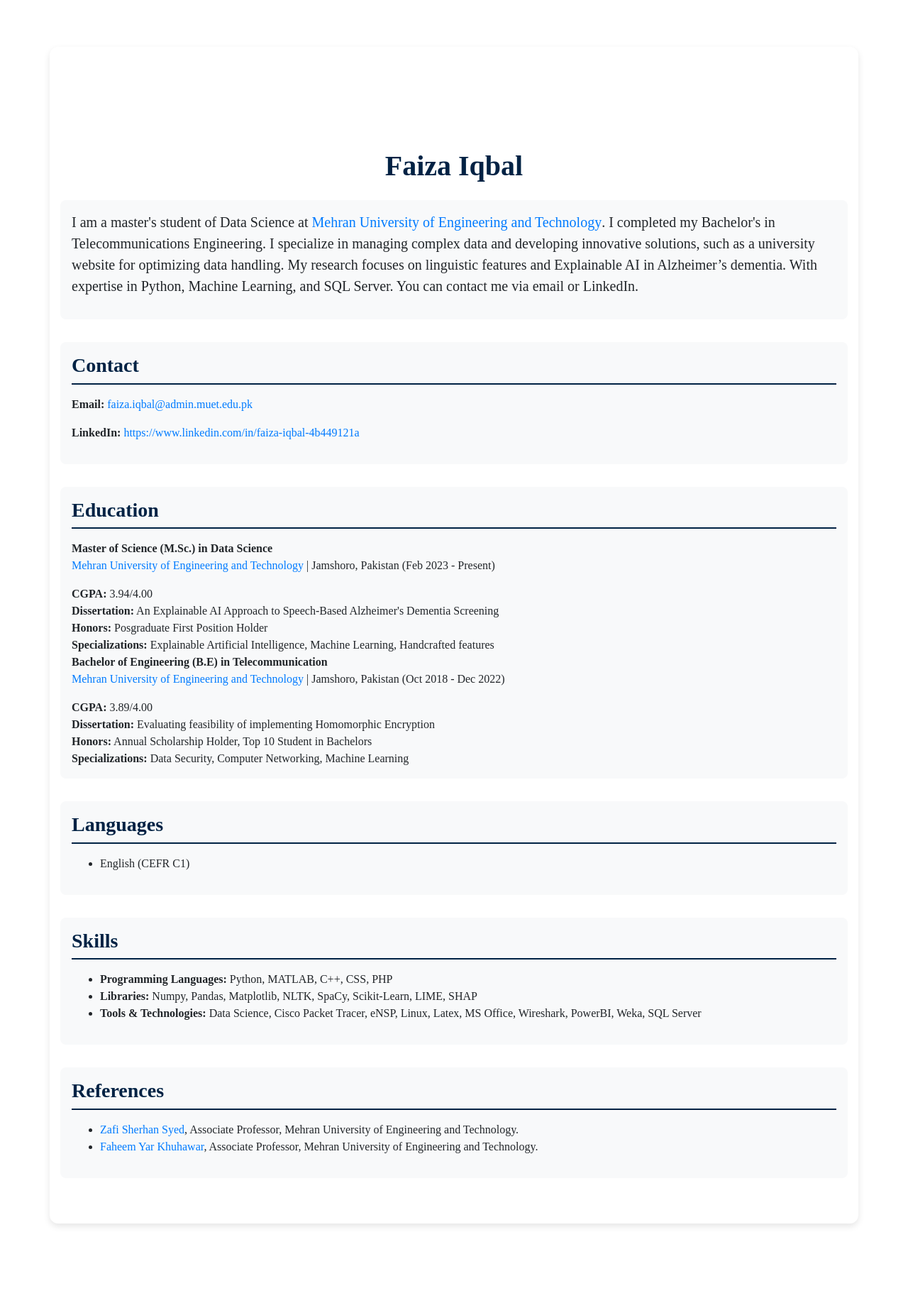
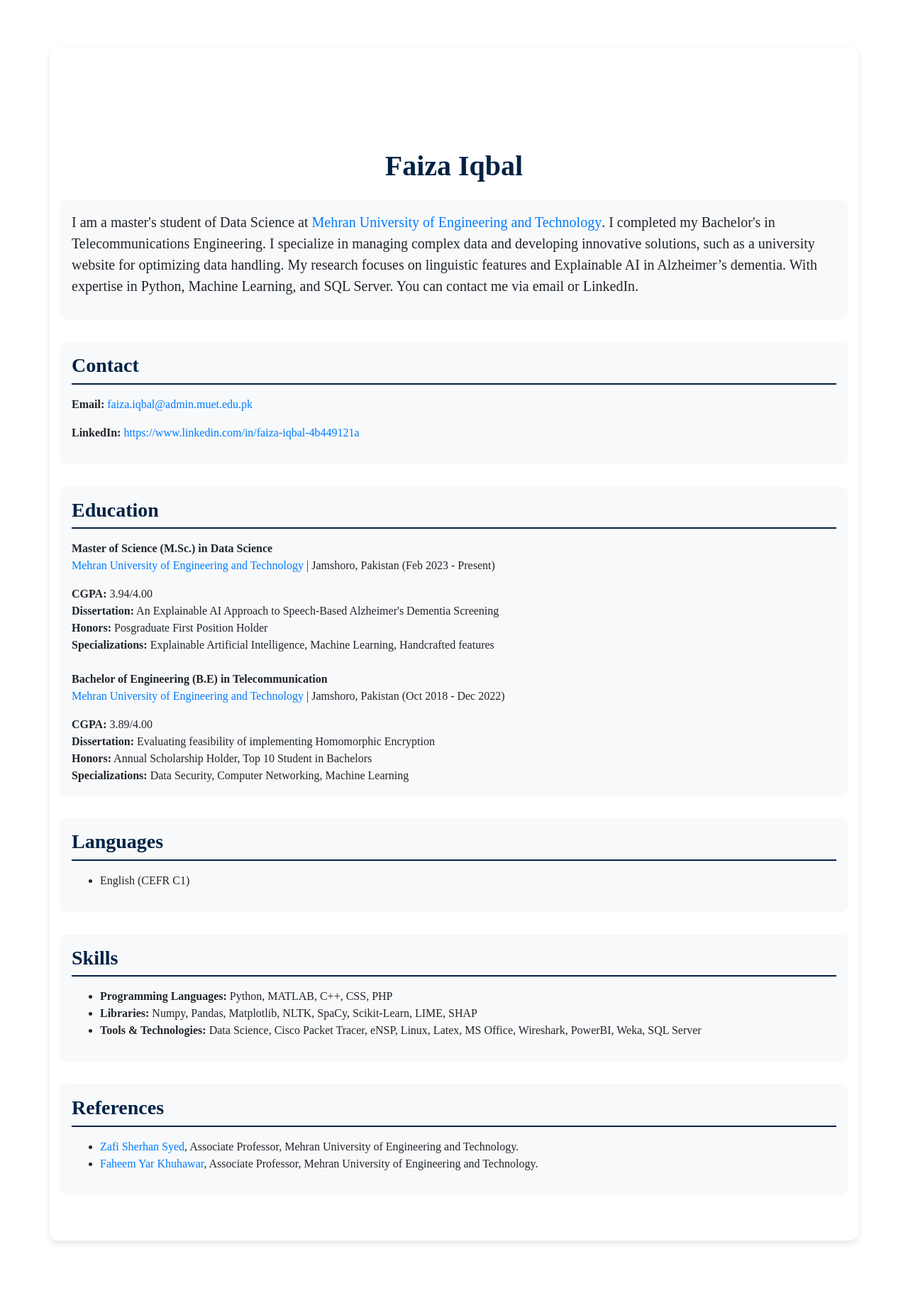
Before and after one commit to faizaiqbalsyed/faizaiqbalsyed.github.io, a Jekyll site: the page built from index.md, in a window 1280 px wide. Shown: the whole page at 71% size. Built offline with Jekyll 4.4.1, drawn with Linux system fonts in a browser that asks for light colours; nearby versions of some CDN libraries; before the commit the page ends 1812 px from its top, so only the background shows below that.

```diff
--- a/index.md
+++ b/index.md
@@ -92,7 +92,7 @@ body {
     <strong>CGPA:</strong> 3.94/4.00<br>
     <strong>Dissertation:</strong> An Explainable AI Approach to Speech-Based Alzheimer's Dementia Screening<br>
     <strong>Honors:</strong> Posgraduate First Position Holder<br>
-    <strong>Specializations:</strong> Explainable Artificial Intelligence, Machine Learning, Handcrafted features
+    <strong>Specializations:</strong> Explainable Artificial Intelligence, Machine Learning, Handcrafted features<br>
     <br>
 
     <p><strong>Bachelor of Engineering (B.E) in Telecommunication</strong><br>
```
